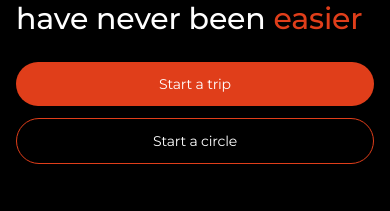
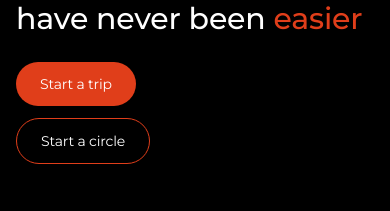
Before and after one commit to Cedar-81/odyss, a React (Vite) app: page / in a window 390 px wide. Shown: the part 466-677 px from the top of the page. Built offline with nearby package versions, Linux system fonts and the light colour scheme; the HTML template or start-up script is replaced by a standard one.

Commit message:
Add functional links to buttons and update build files

```diff
--- a/src/App.tsx
+++ b/src/App.tsx
@@ -17,12 +17,12 @@ function App() {
           </svg>
 
           <ul className="hidden sm:flex gap-2 md:gap-4 items-center text-sm md:text-base">
-            <li className="cursor-pointer hover-lift">Create trip</li>
+            <a href="https://travel.odyss.ng/curate-trip" target="_blank"><li className="cursor-pointer hover-lift">Create trip</li></a>
             <div className="border h-6"></div>
-            <li className="cursor-pointer hover-lift">Join a trip</li>
+            <a href="https://travel.odyss.ng/rides" target="_blank"><li className="cursor-pointer hover-lift">Join a trip</li></a>
           </ul>
 
-          <button className="py-2 px-4 md:px-7 bg-[#E03E1A] rounded-full text-white text-sm md:text-base hover-glow hover-scale">Signup</button>
+          <a href="https://travel.odyss.ng/signup" target="_blank"><button className="py-2 px-4 md:px-7 bg-[#E03E1A] rounded-full text-white text-sm md:text-base hover-glow hover-scale">Signup</button></a>
         </nav>
       </header>
       <main className="">
@@ -30,8 +30,8 @@ function App() {
           <div className="relative space-y-6 md:space-y-8 lg:bottom-10 order-2 lg:order-1 mt-8 lg:mt-0 animate-fade-in-left">
             <h1 className="text-3xl sm:text-4xl md:text-5xl lg:text-6xl w-full lg:w-[10em] relative font-medium leading-tight"><span className="text-white/70">Booking &</span> <br />planning group trips have never been <span className="text-[#E03E1A] animate-pulse-slow">easier</span></h1>
             <div className="flex flex-col sm:flex-row gap-3">
-              <button className="py-3 relative z-30 cursor-pointer px-6 md:px-8 bg-[#E03E1A] rounded-full text-white text-sm md:text-base hover-glow hover-scale">Start a trip</button>
-              <button className="py-3 relative z-30 cursor-pointer px-6 md:px-8 border border-[#E03E1A] rounded-full text-white text-sm md:text-base hover-lift">Start a circle</button>
+              <a href="https://travel.odyss.ng/rides" target="_blank"><button className="py-3 relative z-30 cursor-pointer px-6 md:px-8 bg-[#E03E1A] rounded-full text-white text-sm md:text-base hover-glow hover-scale">Start a trip</button></a>
+              <a href="https://travel.odyss.ng/circles" target="_blank"><button className="py-3 relative z-30 cursor-pointer px-6 md:px-8 border border-[#E03E1A] rounded-full text-white text-sm md:text-base hover-lift">Start a circle</button></a>
             </div>
           </div>
           <div className="h-full order-1 lg:order-2 w-full lg:w-auto">
```
